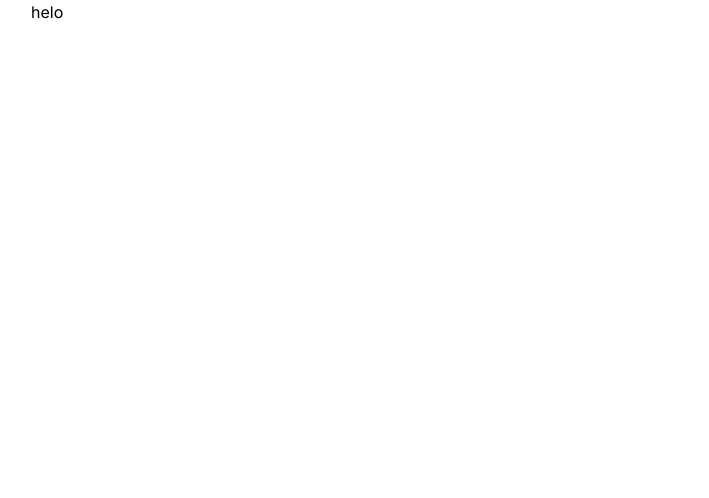
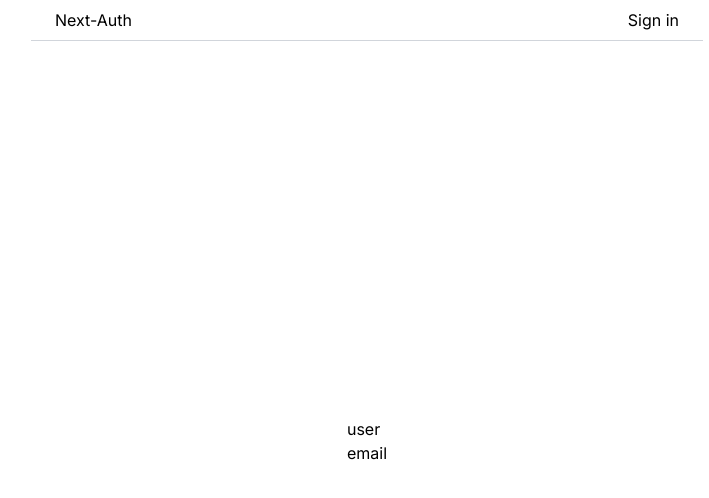
Before and after one commit to AungMyoAye101/prisma-training, a Next.js app: page / in a window 1280 px wide. Shown: the top 498 px of the page, without its empty margins (273-982 px from the left). Built offline with nearby package versions, Linux system fonts and the light colour scheme.

Commit message:
add nav bar

```diff
--- a/src/app/layout.tsx
+++ b/src/app/layout.tsx
@@ -1,6 +1,7 @@
 import type { Metadata } from "next";
 import { Inter } from "next/font/google";
 import "./globals.css";
+import Nav from "@/components/Nav";
 
 const inter = Inter({ subsets: ["latin"] });
 
@@ -17,7 +18,10 @@ export default function RootLayout({
   return (
     <html lang="en">
       <body className={inter.className}>
-        <div className="max-w-2xl mx-auto">{children}</div>
+        <div className="max-w-2xl mx-auto">
+          <Nav />
+          {children}
+        </div>
       </body>
     </html>
   );
--- a/src/app/page.tsx
+++ b/src/app/page.tsx
@@ -1,3 +1,10 @@
 export default async function Home() {
-  return <section>helo</section>;
+  return (
+    <section className="flex justify-center items-center min-h-screen">
+      <div>
+        <h1>user</h1>
+        <h2>email</h2>
+      </div>
+    </section>
+  );
 }
--- /dev/null
+++ b/src/components/Nav.tsx
@@ -0,0 +1,14 @@
+import React from "react";
+
+const Nav = () => {
+  return (
+    <nav className="flex justify-between px-6 py-2 border-b border-b-gray-300">
+      <div>Next-Auth</div>
+      <div>
+        <button>Sign in</button>
+      </div>
+    </nav>
+  );
+};
+
+export default Nav;
```
